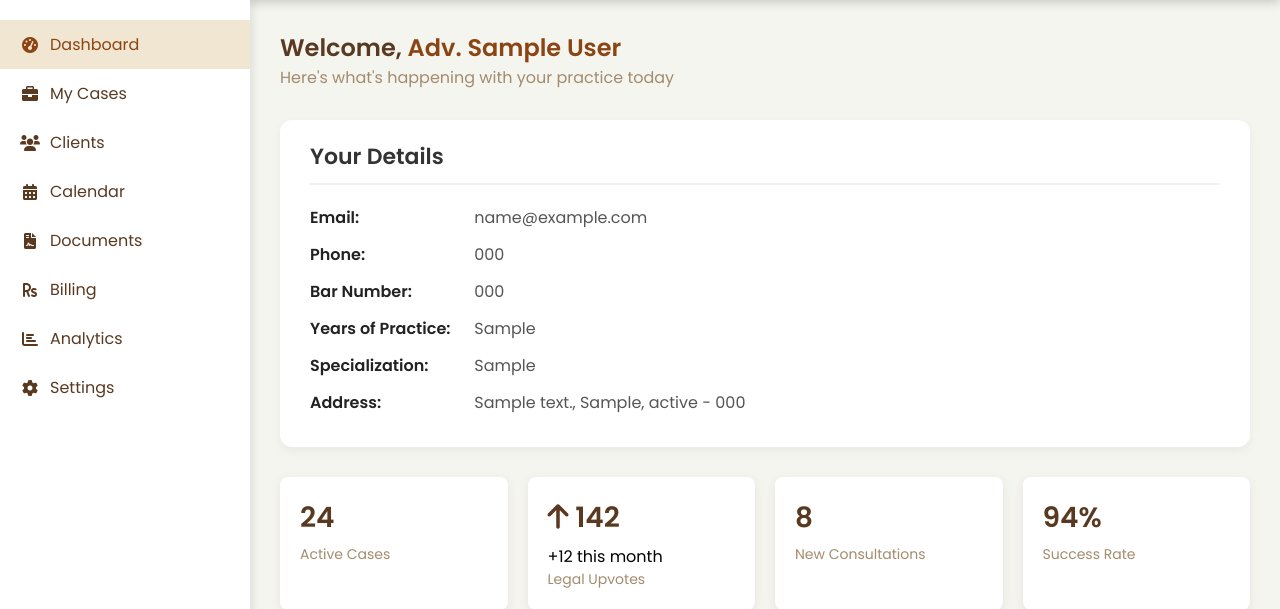
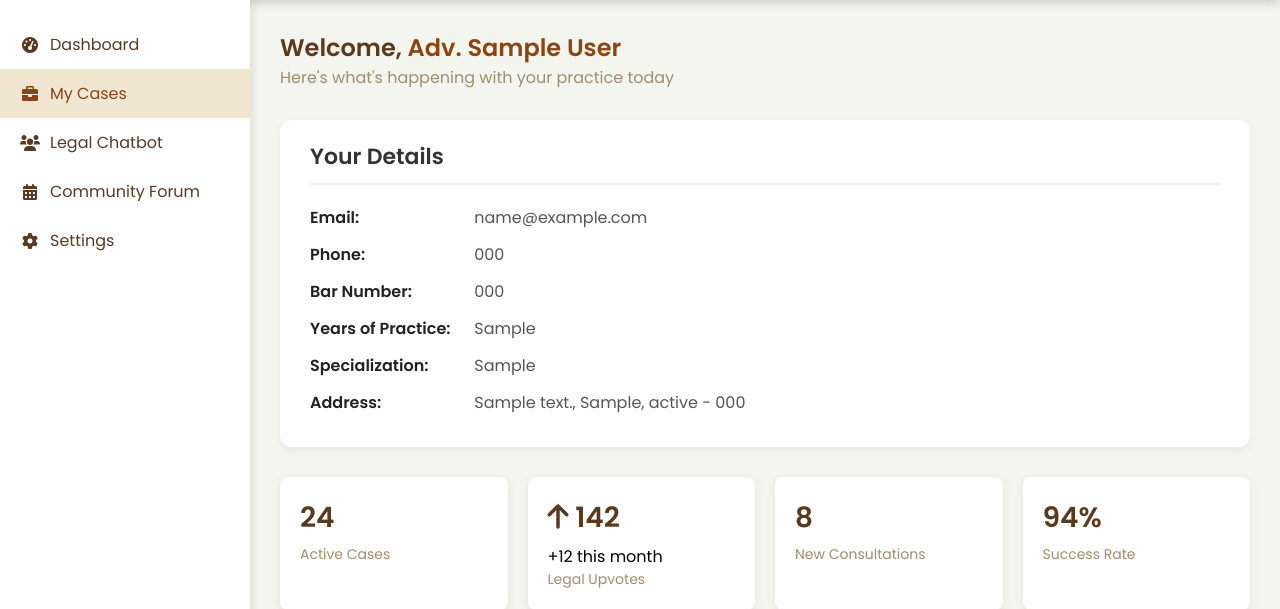
Before and after one commit to khushisharma123456/legallok3, a Flask app: page /lawyer_dashboard in a window 1280 px wide. Shown: the part 70-679 px from the top of the page. Run offline with Flask 3, Linux system fonts and the light colour scheme; a user stored in the database is signed in; tables that the repository leaves empty hold one stand-in row (values such as "Sample post").

Commit message:
Update lawyer dashboard.html

```diff
--- a/templates/lawyer dashboard.html
+++ b/templates/lawyer dashboard.html
@@ -29,35 +29,23 @@
     <div class="dashboard-container">
         <!-- Sidebar Navigation -->
         <div class="sidebar">
-            <a href="#" class="nav-item active">
+            <a href="lawyer dashboard.html" class="nav-item">
                 <i class="fas fa-tachometer-alt"></i>
                 Dashboard
             </a>
-            <a href="#" class="nav-item">
+            <a href="lawyer cases.html" class="nav-item active">
                 <i class="fas fa-briefcase"></i>
                 My Cases
             </a>
-            <a href="#" class="nav-item">
+            <a href="clients.html" class="nav-item">
                 <i class="fas fa-users"></i>
-                Clients
+                Legal Chatbot
             </a>
-            <a href="#" class="nav-item">
+            <a href="calendar.html" class="nav-item">
                 <i class="fas fa-calendar-alt"></i>
-                Calendar
+                Community Forum
             </a>
-            <a href="#" class="nav-item">
-                <i class="fas fa-file-contract"></i>
-                Documents
-            </a>
-            <a href="#" class="nav-item">
-                <i class="fas fa-rupee-sign"></i>
-                Billing
-            </a>
-            <a href="#" class="nav-item">
-                <i class="fas fa-chart-bar"></i>
-                Analytics
-            </a>
-            <a href="#" class="nav-item">
+            <a href="lawyer settings.html" class="nav-item">
                 <i class="fas fa-cog"></i>
                 Settings
             </a>
```
